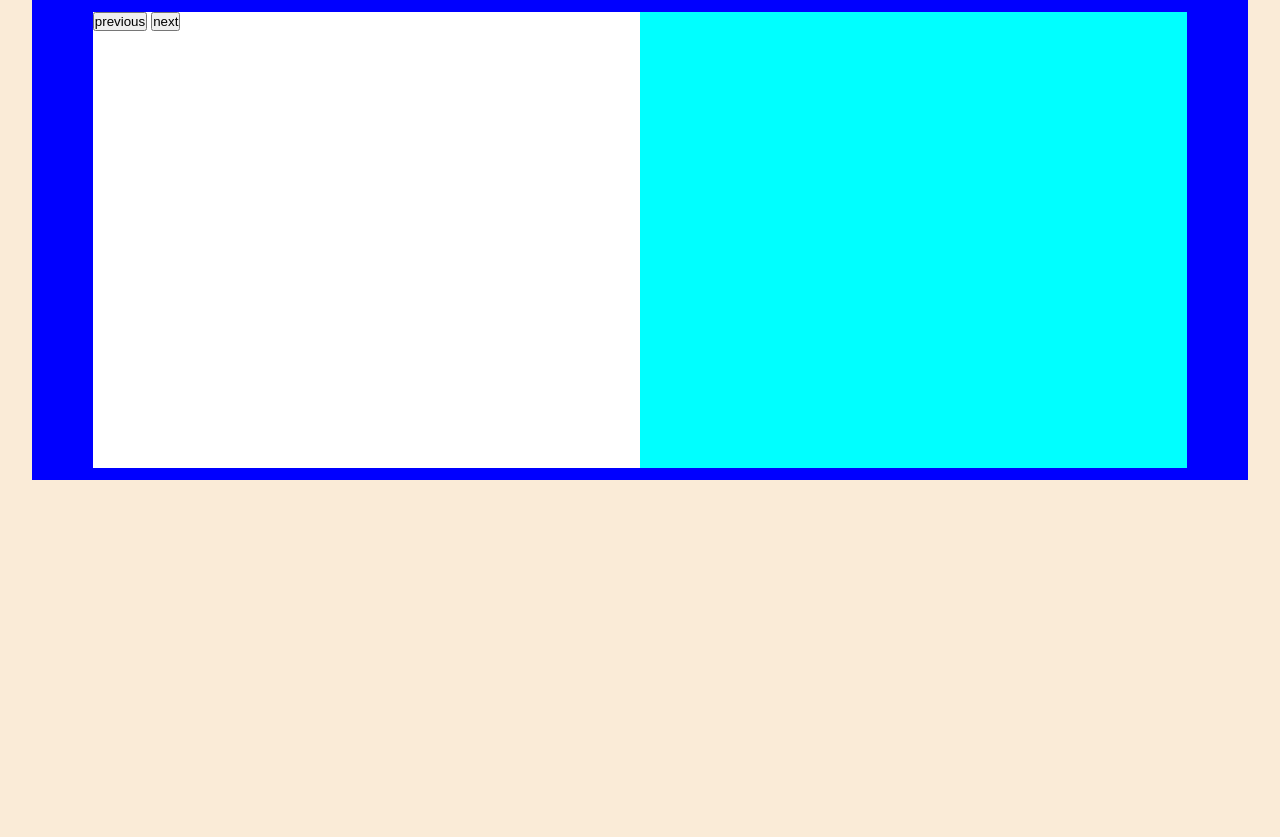
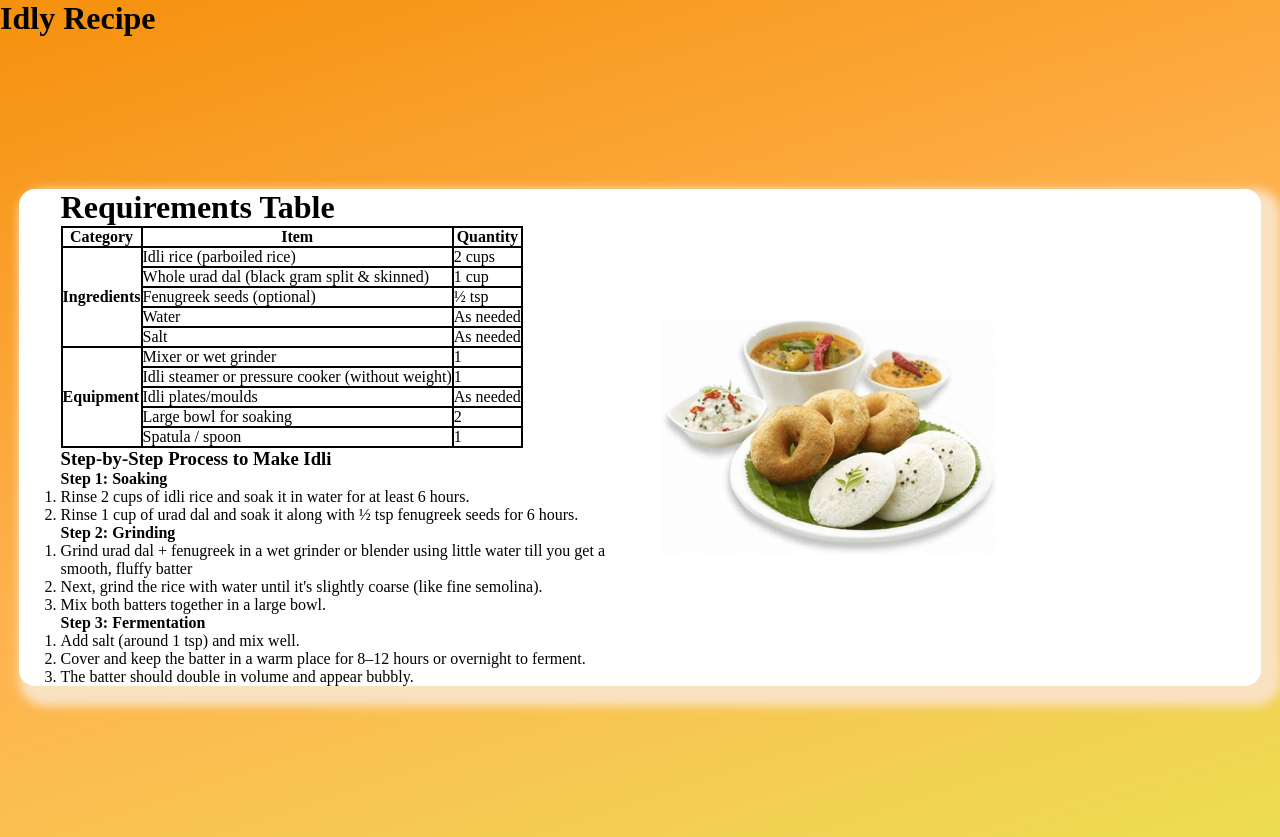
Before and after one commit to dravidpa7/Frontend-journey, a plain HTML site: page day-3/Recipe.html in a window 1280 px wide. Before the commit the page ends 800 px from the top, so only its background shows below. Drawn offline with Linux system fonts and the light colour scheme.

Commit message:
modified: UI for recipe-selection

```diff
--- a/day-3/Recipe.html
+++ b/day-3/Recipe.html
@@ -6,19 +6,90 @@
     <link rel="stylesheet" href="style.css">
 </head>
 <body>
-    <div class="recipe-card">
-        <div class="container">
-            <section class="Right">
+    <h1>Idly Recipe</h1>
+    <div class="main-card">
+        <div class="recipe-card">
 
-                <button>previous</button>
-                <button>next</button>
-            </section>
+            <div class="left">
+                <h1>Requirements Table</h1>
+                <table border="1"  cellspacing="0">
+                    <thead>
+                        <tr>
+                        <th>Category</th>
+                        <th>Item</th>
+                        <th>Quantity</th>
+                        </tr>
+                    </thead>
+                    <tbody>
+                        <tr>
+                        <td rowspan="5"><strong>Ingredients</strong></td>
+                        <td>Idli rice (parboiled rice)</td>
+                        <td>2 cups</td>
+                        </tr>
+                        <tr>
+                        <td>Whole urad dal (black gram split & skinned)</td>
+                        <td>1 cup</td>
+                        </tr>
+                        <tr>
+                        <td>Fenugreek seeds (optional)</td>
+                        <td>½ tsp</td>
+                        </tr>
+                        <tr>
+                        <td>Water</td>
+                        <td>As needed</td>
+                        </tr>
+                        <tr>
+                        <td>Salt</td>
+                        <td>As needed</td>
+                        </tr>
+                        <tr>
+                        <td rowspan="5"><strong>Equipment</strong></td>
+                        <td>Mixer or wet grinder</td>
+                        <td>1</td>
+                        </tr>
+                        <tr>
+                        <td>Idli steamer or pressure cooker (without weight)</td>
+                        <td>1</td>
+                        </tr>
+                        <tr>
+                        <td>Idli plates/moulds</td>
+                        <td>As needed</td>
+                        </tr>
+                        <tr>
+                        <td>Large bowl for soaking</td>
+                        <td>2</td>
+                        </tr>
+                        <tr>
+                        <td>Spatula / spoon</td>
+                        <td>1</td>
+                        </tr>
+                    </tbody>
+                    </table>
 
-            <section class="left">
+                    <h3>Step-by-Step Process to Make Idli</h3>
+                    <h4> Step 1: Soaking</h4>
+                    <ol>
+                        <li>Rinse 2 cups of idli rice and soak it in water for at least 6 hours.</li>
+                        <li>Rinse 1 cup of urad dal and soak it along with ½ tsp fenugreek seeds for 6 hours.</li>
+                     </ol>
+                     <h4>Step 2: Grinding</h4>
+                     <ol>
+                        <li>Grind urad dal + fenugreek in a wet grinder or blender using little water till you get a smooth, fluffy batter</li>
+                        <li>Next, grind the rice with water until it's slightly coarse (like fine semolina).</li>
+                        <li>Mix both batters together in a large bowl.</li>
+                    </ol>
+                    <h4> Step 3: Fermentation</h4>
+                    <ol>
+                        <li>Add salt (around 1 tsp) and mix well.</li>
+                        <li>Cover and keep the batter in a warm place for 8–12 hours or overnight to ferment.</li>
+                        <li>The batter should double in volume and appear bubbly.</li>
+                    </ol>
 
-            </section>
+            </div>
+            <div class="right">
+                <img src=".\assert\idly.jpg" alt="">
+            </div>
         </div>
-
     </div>
 </body>
 </html>
--- a/day-3/style.css
+++ b/day-3/style.css
@@ -4,68 +4,106 @@
     margin: 0px;
 }
 body{
-    background-color: antiquewhite;
+    background: #f5900c;
+    background: linear-gradient(162deg, rgba(245, 144, 12, 1) 0%, rgba(255, 180, 82, 1) 52%, rgba(255, 179, 79, 1) 25%, rgba(237, 221, 83, 1) 100%);
 }
+.header{
+    text-align: center;
+    font-family: Poppins, sans-serif;
+    margin: 2rem ;
+    font-size: larger;
+    color: #583200;
+}
+
+.main{
+    display: flex;
+    flex-wrap: wrap;
+    justify-content: center;
+}
+
+.btn-link{
+    position: absolute;
+    display: none;
+}
+
+.btn{
+    font-family: 'Poppins', sans-serif;
+    padding: 0.5rem 1rem;
+    border-radius: 0.4rem;
+    color: white;
+    background-color: rgb(171, 97, 1);
+    border: rgb(122, 70, 3) 1px white ;
+}
+
 .card img{
     width: 12rem;
 }
-.card button{
-    display: none;
-    position: absolute;
-    font-size:1rem ;
-    padding: 0.10rem;
-    border-radius: 0.4rem;
-    color: rgb(122, 70, 3);
-    background-color: white;
-    border: 1px white solid;
-}
+
 .card{
-    position: relative;
     display: flex;
     justify-content: center;
     align-items: center;
+    position: relative;
     margin: 1rem;
-    border:0.1rem rgb(137, 137, 137) solid;
     height: 15rem;
     width: 15rem;
     border-radius: 1rem;
     background-color: white;
+    box-shadow: 10px 10px 10px 10px rgb(251, 153, 24);
 }
 
 .card:hover img{
     filter: opacity(0%);
 }
 
-.card:hover  button{
+
+.card:hover .btn-link{
     display: block;
 }
+
 .card:hover{
+    box-shadow: 10px 10px 10px 10px rgb(196, 112, 2);
+}
+
+
+
+
+.recipe-card{
+    width: 97%;
+    background-color: rgb(255, 255, 255) ;
+    display: flex;
+    justify-content: space-evenly;
+    align-items: center;
+    border-radius: 1rem;
     box-shadow: 10px 10px 10px 10px rgb(250, 225, 192);
+    overflow-x: hidden;
 }
-.main{
-    display: flex;
-    flex-wrap: wrap;
-}
-.container{
-    background-color: blue;
-    width: 95%;
-    height: 30rem;
+
+.main-card{
     display: flex;
     justify-content: center;
     align-items: center;
+    height: 100vh;
+}
+
+.left{
+    background-color: rgb(255, 255, 255);
+    width: 45%;
+    height: 95%;
 
 }
-.left {
-    background-color: aqua;
+
+.right{
+    background-color: rgb(255, 255, 255);
     width: 45%;
     height: 95%;
+    display: flex;
+    align-items: center;
 }
-.right{
-      background-color: white;
-      width:45%;
-      height: 95%;
+
+.right img{
+    width: 21rem;
 }
-.recipe-card{
-    display: flex;
-    justify-content: center;
+table, th, td {
+  border: 1px solid;
 }
```
Also changed, not shown: day-3/index.html (+44 -4 lines).
